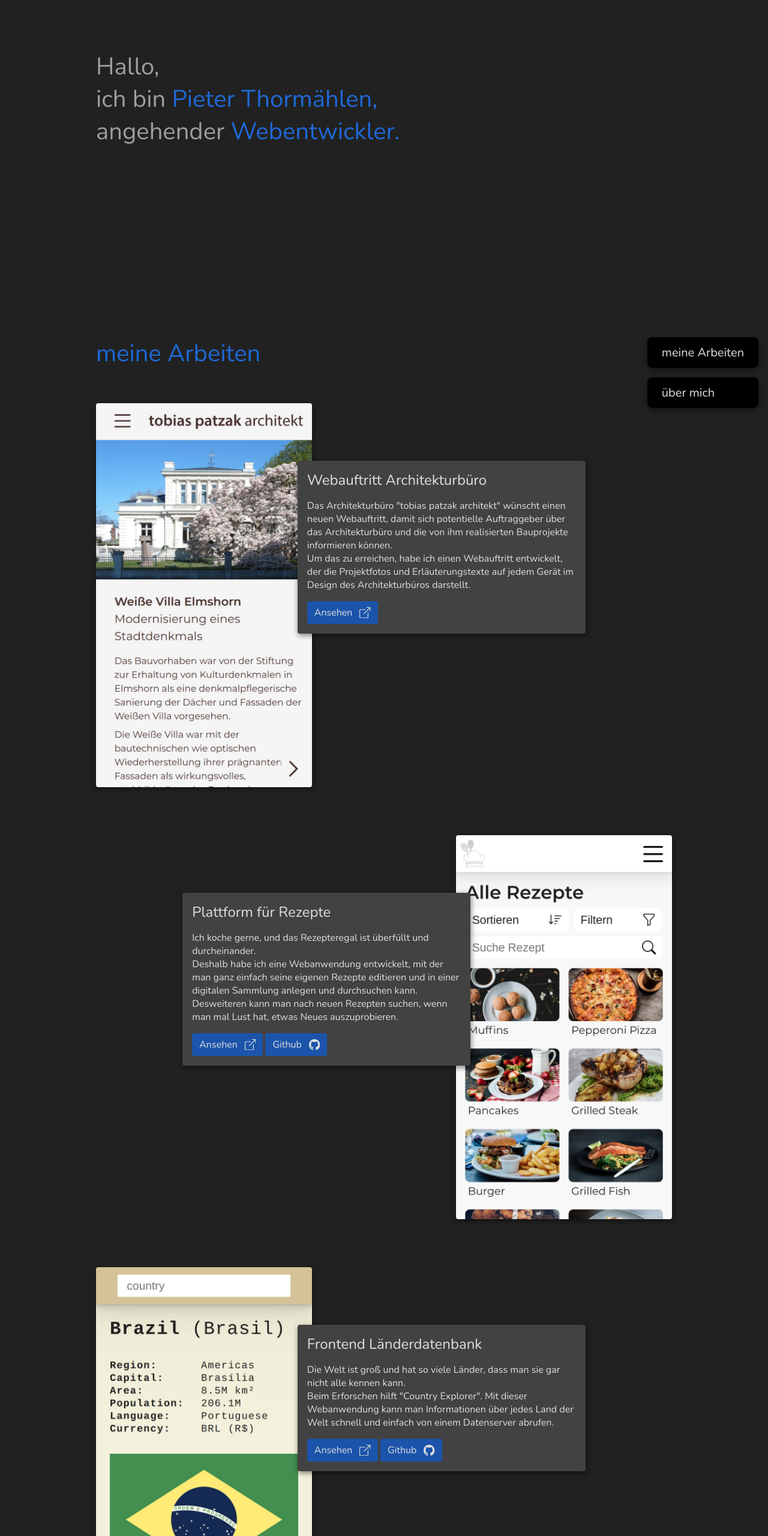
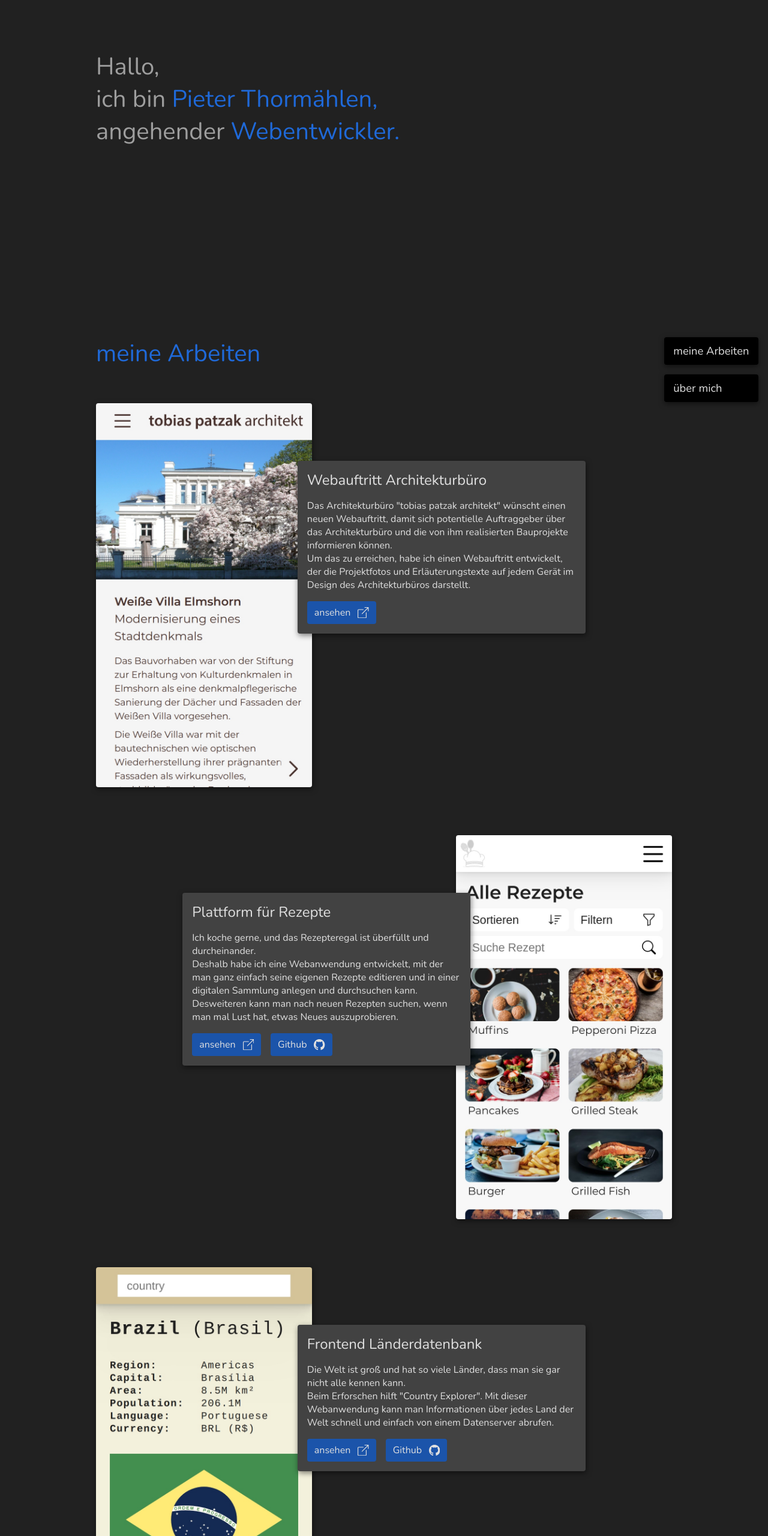
Before and after one commit to PieterThormaehlen/Portfolio, a plain HTML site: page index.html in a window 1280 px wide. Shown: the top 2560 px of the page at 60% size. Drawn offline with nearby package versions, Linux system fonts and the light colour scheme.

Commit message:
improved button styling, minor style fix

```diff
--- a/index.html
+++ b/index.html
@@ -38,13 +38,15 @@
 					Das Architekturbüro "tobias patzak architekt" wünscht einen neuen Webauftritt, damit sich potentielle Auftraggeber über das Architekturbüro und die von ihm realisierten Bauprojekte informieren können.<br>
 					Um das zu erreichen, habe ich einen Webauftritt entwickelt, der die Projektfotos und Erläuterungstexte auf jedem Gerät im Design des Architekturbüros darstellt.
 					<br>
+					<div>
 						<a href="http://tobiaspatzak.de" target="_blank" rel="noopener noreferrer">
-						Ansehen
+							ansehen
 							<svg xmlns="http://www.w3.org/2000/svg" fill="currentColor" class="bi bi-box-arrow-up-right" viewBox="0 0 16 16">
 								<path fill-rule="evenodd" d="M8.636 3.5a.5.5 0 0 0-.5-.5H1.5A1.5 1.5 0 0 0 0 4.5v10A1.5 1.5 0 0 0 1.5 16h10a1.5 1.5 0 0 0 1.5-1.5V7.864a.5.5 0 0 0-1 0V14.5a.5.5 0 0 1-.5.5h-10a.5.5 0 0 1-.5-.5v-10a.5.5 0 0 1 .5-.5h6.636a.5.5 0 0 0 .5-.5z"/>
 								<path fill-rule="evenodd" d="M16 .5a.5.5 0 0 0-.5-.5h-5a.5.5 0 0 0 0 1h3.793L6.146 9.146a.5.5 0 1 0 .708.708L15 1.707V5.5a.5.5 0 0 0 1 0v-5z"/>
 							</svg>
 						</a>
+					</div>
 				</div>
 			</article>
 			<article>
@@ -55,8 +57,9 @@
 					Deshalb habe ich eine Webanwendung entwickelt, mit der man ganz einfach seine eigenen Rezepte editieren und in einer digitalen Sammlung anlegen und durchsuchen kann.<br>
 					Desweiteren kann man nach neuen Rezepten suchen, wenn man mal Lust hat, etwas Neues auszuprobieren.
 					<br>
+					<div>
 						<a href="https://pieterthormaehlen.github.io/Rezeptmeister/" target="_blank" rel="noopener noreferrer">
-						Ansehen
+							ansehen
 							<svg xmlns="http://www.w3.org/2000/svg" fill="currentColor" class="bi bi-box-arrow-up-right" viewBox="0 0 16 16">
 								<path fill-rule="evenodd" d="M8.636 3.5a.5.5 0 0 0-.5-.5H1.5A1.5 1.5 0 0 0 0 4.5v10A1.5 1.5 0 0 0 1.5 16h10a1.5 1.5 0 0 0 1.5-1.5V7.864a.5.5 0 0 0-1 0V14.5a.5.5 0 0 1-.5.5h-10a.5.5 0 0 1-.5-.5v-10a.5.5 0 0 1 .5-.5h6.636a.5.5 0 0 0 .5-.5z"/>
 								<path fill-rule="evenodd" d="M16 .5a.5.5 0 0 0-.5-.5h-5a.5.5 0 0 0 0 1h3.793L6.146 9.146a.5.5 0 1 0 .708.708L15 1.707V5.5a.5.5 0 0 0 1 0v-5z"/>
@@ -69,6 +72,7 @@
 							</svg>
 						</a>
 					</div>
+				</div>
 			</article>
 			<article>
 				<h3>Frontend Länderdatenbank</h3>
@@ -77,8 +81,9 @@
 					Die Welt ist groß und hat so viele Länder, dass man sie gar nicht alle kennen kann.<br>
 					Beim Erforschen hilft "Country Explorer". Mit dieser Webanwendung kann man Informationen über jedes Land der Welt schnell und einfach von einem Datenserver abrufen.
 					<br>
+					<div>
 						<a href="https://pieterthormaehlen.github.io/Country-Explorer/" target="_blank" rel="noopener noreferrer">
-						Ansehen
+							ansehen
 							<svg xmlns="http://www.w3.org/2000/svg" fill="currentColor" class="bi bi-box-arrow-up-right" viewBox="0 0 16 16">
 								<path fill-rule="evenodd" d="M8.636 3.5a.5.5 0 0 0-.5-.5H1.5A1.5 1.5 0 0 0 0 4.5v10A1.5 1.5 0 0 0 1.5 16h10a1.5 1.5 0 0 0 1.5-1.5V7.864a.5.5 0 0 0-1 0V14.5a.5.5 0 0 1-.5.5h-10a.5.5 0 0 1-.5-.5v-10a.5.5 0 0 1 .5-.5h6.636a.5.5 0 0 0 .5-.5z"/>
 								<path fill-rule="evenodd" d="M16 .5a.5.5 0 0 0-.5-.5h-5a.5.5 0 0 0 0 1h3.793L6.146 9.146a.5.5 0 1 0 .708.708L15 1.707V5.5a.5.5 0 0 0 1 0v-5z"/>
@@ -90,6 +95,7 @@
 								<path d="M8 0C3.58 0 0 3.58 0 8c0 3.54 2.29 6.53 5.47 7.59.4.07.55-.17.55-.38 0-.19-.01-.82-.01-1.49-2.01.37-2.53-.49-2.69-.94-.09-.23-.48-.94-.82-1.13-.28-.15-.68-.52-.01-.53.63-.01 1.08.58 1.23.82.72 1.21 1.87.87 2.33.66.07-.52.28-.87.51-1.07-1.78-.2-3.64-.89-3.64-3.95 0-.87.31-1.59.82-2.15-.08-.2-.36-1.02.08-2.12 0 0 .67-.21 2.2.82.64-.18 1.32-.27 2-.27.68 0 1.36.09 2 .27 1.53-1.04 2.2-.82 2.2-.82.44 1.1.16 1.92.08 2.12.51.56.82 1.27.82 2.15 0 3.07-1.87 3.75-3.65 3.95.29.25.54.73.54 1.48 0 1.07-.01 1.93-.01 2.2 0 .21.15.46.55.38A8.012 8.012 0 0 0 16 8c0-4.42-3.58-8-8-8z"/>
 							</svg>
 						</a>
+					</div>
 				</div>
 			</article>
 		</section>
--- a/scss/styles.scss
+++ b/scss/styles.scss
@@ -60,13 +60,13 @@ nav {
 }
 
 nav a {
-	padding: 0.75rem 1.5rem;
+	padding: 0.65rem 0.975rem;
 	margin: 0 0.5rem 0.5rem 0;
-	font-size: 1.25rem;
+	font-size: 1.15rem;
 	text-decoration: none;
 	color: $color-text;
 	background: $color-background-highlight;
-	border-radius: 0.5rem;
+	border-radius: 0.25rem;
 	box-shadow: 0px 3px 10px rgba(0, 0, 0, 0.5);
 
 	&:hover {
@@ -243,10 +243,14 @@ section h2 {
 	}
 }
 
+#meine_Arbeiten .description div {
+	display: flex;
+	margin-top: 1rem;
+}
+
 #meine_Arbeiten .description a {
 	display: inline-flex;
 	align-items: center;
-	margin-top: 1rem;
 	padding: 0.5rem 0.75rem;
 	border-radius: 0.25rem;
 	color: $color-text;
@@ -257,6 +261,10 @@ section h2 {
 	&:hover {
 		background: adjust-color($color: $color-accent, $lightness: -10%);
 	}
+}
+
+#meine_Arbeiten .description a + a {
+	margin-left: 1rem;
 }
 
 #meine_Arbeiten .description a svg {
@@ -272,7 +280,7 @@ section h2 {
 
 	@media (min-width: 40rem) {
 		padding: 4rem 0;
-		grid-template-columns: 2rem max-content 1rem 5rem 3rem;
+		grid-template-columns: minmax(0, max-content) 1rem 5rem 3rem;
 		grid-template-rows: min-content 5rem max-content 1rem min-content;
 	}
 }
@@ -287,7 +295,7 @@ section h2 {
 
 	@media (min-width: 40rem) {
 		padding: 1rem 1rem 2rem 1rem;
-		grid-area: 1 / 1 / 3 / 4;
+		grid-area: 1 / 1 / 3 / 3;
 	}
 }
 
@@ -299,7 +307,7 @@ section h2 {
 	box-shadow: 1px 3px 10px rgba(0, 0, 0, 0.5);
 
 	@media (min-width: 40rem) {
-		grid-area: 4 / 2 / 6 / 5;
+		grid-area: 4 / 1 / 6 / 4;
 		justify-self: end;
 	}
 }
@@ -314,7 +322,7 @@ section h2 {
 	box-shadow: 1px 3px 10px rgba(0, 0, 0, 0.5);
 
 	@media (min-width: 40rem) {
-		grid-area: 2 / 3 / 5 / 6;
+		grid-area: 2 / 2 / 5 / 5;
 		height: auto;
 	}
 }
```
Also changed, not shown: css/styles.css. Lines whose indentation alone changed are shown as unchanged.
